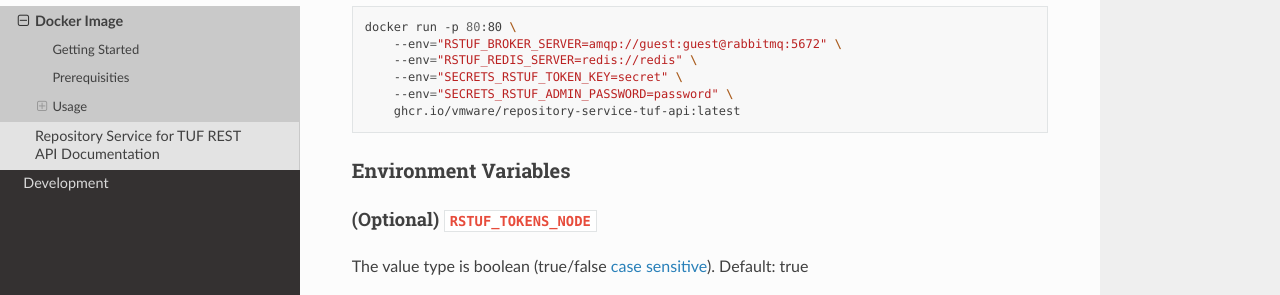
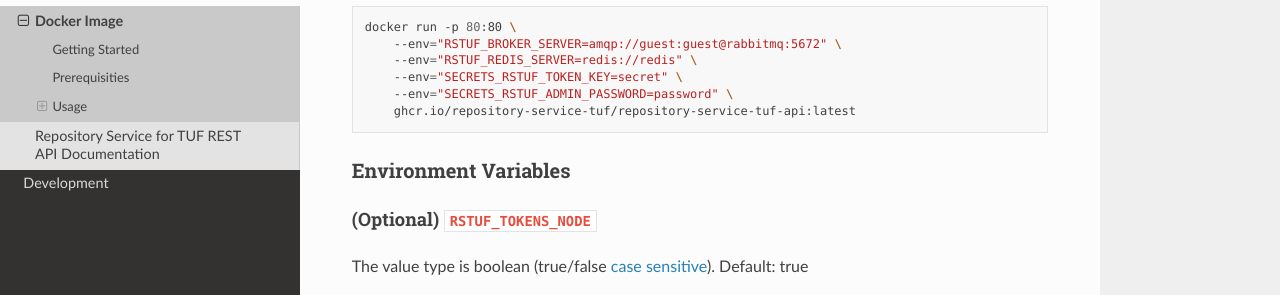
Before and after one commit to repository-service-tuf/repository-service-tuf-api, a Sphinx documentation site: the page built from docs/source/guide/Docker_README.md, in a window 1280 px wide and 900 px high, scrolled down 528 px. Shown: the part 156-451 px from the top of the window. Built offline with Sphinx 7.4.7 and the Read the Docs theme 2.0.0, drawn with Linux system fonts in a browser that asks for light colours.

Commit message:
Rename GiHub infratructure (#328)
* Rename GiHub infratructure

Rename ghcr.io/vmware to ghcr.io/repository-service-tuf

Signed-off-by: Kairo de Araujo <kdearaujo@vmware.com>

* Fix org name for triggering FT tests

Signed-off-by: Kairo de Araujo <kdearaujo@vmware.com>

---------

Signed-off-by: Kairo de Araujo <kdearaujo@vmware.com>

````diff
--- a/docker-compose.yml
+++ b/docker-compose.yml
@@ -45,7 +45,7 @@ services:
       interval: 1s
 
   repository-service-tuf-worker:
-    image: ghcr.io/vmware/repository-service-tuf-worker:dev
+    image: ghcr.io/repository-service-tuf/repository-service-tuf-worker:dev
     # Developers: For local build repository-service-tuf-worker, uncomment the line below
     #   On repository-service-tuf-worker, run make build-dev
     #
--- a/docs/source/guide/Docker_README.md
+++ b/docs/source/guide/Docker_README.md
@@ -32,7 +32,7 @@ docker run -p 80:80 \
     --env="RSTUF_REDIS_SERVER=redis://redis" \
     --env="SECRETS_RSTUF_TOKEN_KEY=secret" \
     --env="SECRETS_RSTUF_ADMIN_PASSWORD=password" \
-    ghcr.io/vmware/repository-service-tuf-api:latest
+    ghcr.io/repository-service-tuf/repository-service-tuf-api:latest
 ```
 
 
````
Also changed, not shown: 5 other files.
